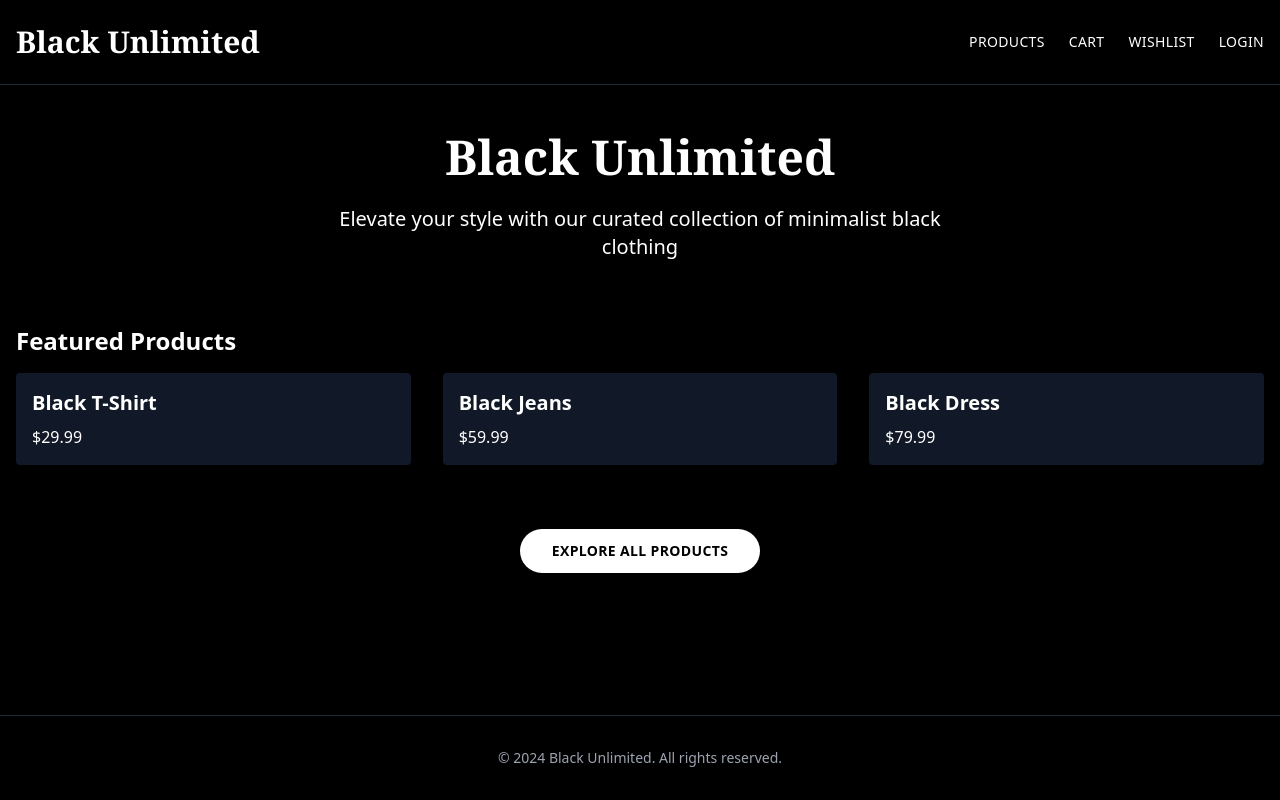
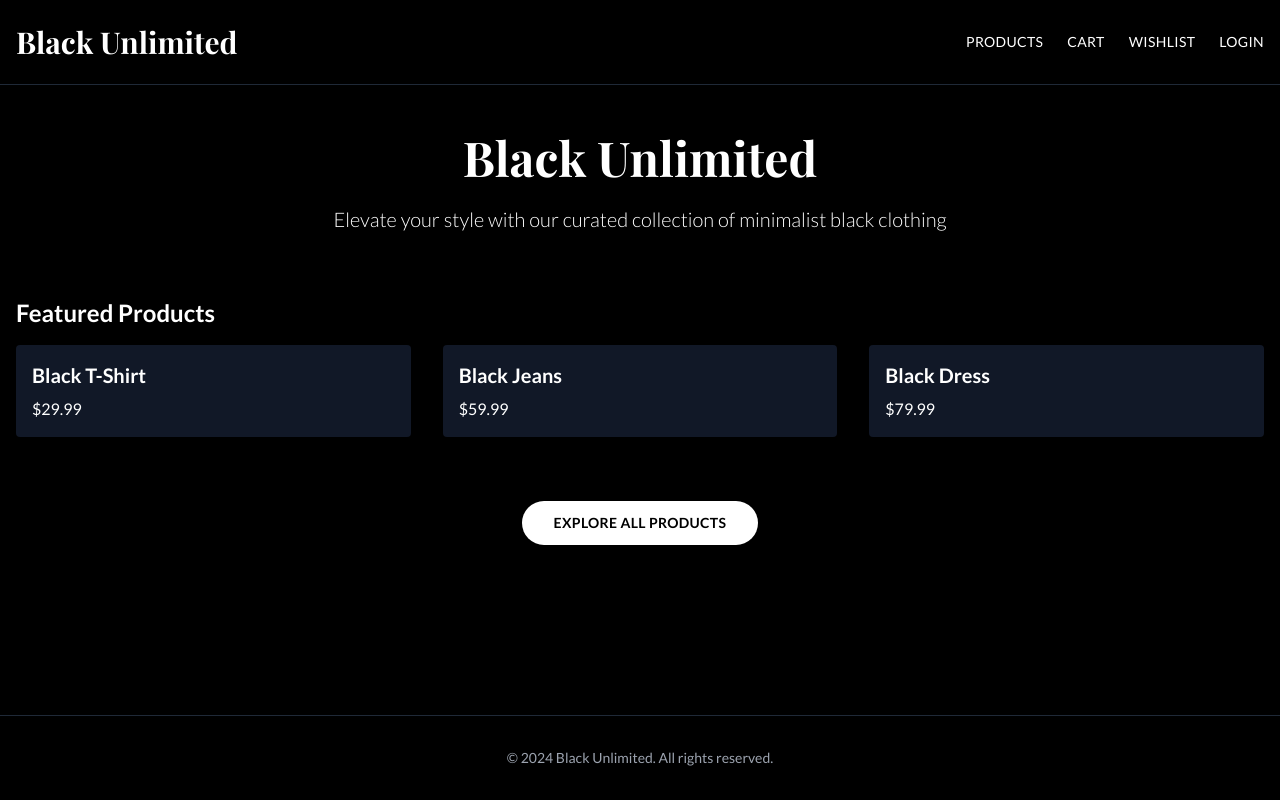
Before and after one commit to rishmi5h/BU-UI, a Next.js app: page / in a window 1280 px wide. Built offline with nearby package versions, Linux system fonts and the light colour scheme; a web font is replaced by a local one.

Commit message:
Create tailwind.config.js

```diff
--- /dev/null
+++ b/tailwind.config.js
@@ -0,0 +1,17 @@
+/** @type {import('tailwindcss').Config} */
+module.exports = {
+  content: [
+    './pages/**/*.{js,ts,jsx,tsx,mdx}',
+    './components/**/*.{js,ts,jsx,tsx,mdx}',
+    './app/**/*.{js,ts,jsx,tsx,mdx}',
+  ],
+  theme: {
+    extend: {
+      fontFamily: {
+        sans: ['var(--font-lato)'],
+        serif: ['var(--font-playfair)'],
+      },
+    },
+  },
+  plugins: [],
+}
```
